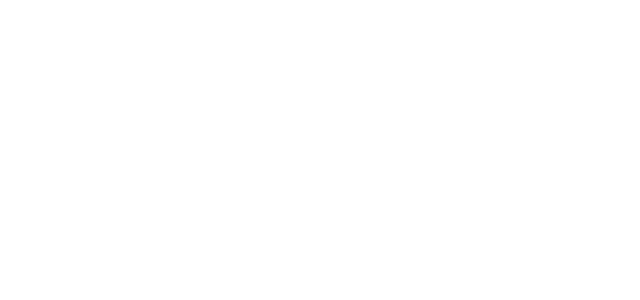
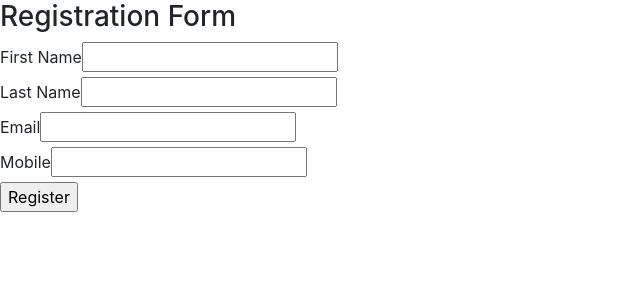
Before and after one commit to dnaveenshankar/frontend, a React (Create React App) app in the folder reactjs/myapp-jsonserver/: page /register in a window 1280 px wide. Before the commit this address had no page. Shown: the top 300 px of the page, without its empty margins (0-640 px from the left). Built offline with nearby package versions, Linux system fonts and the light colour scheme.

Commit message:
Update product details, fix comment postId references, add registration form, and enhance comment management with delete functionality

```diff
--- a/reactjs/myapp-jsonserver/db.json
+++ b/reactjs/myapp-jsonserver/db.json
@@ -14,8 +14,8 @@
     },
     {
       "id": "3",
-      "name": "OnePlus Nord 2",
-      "price": 32000,
+      "name": "OnePlus Nord 3",
+      "price": "75000",
       "mfd": "2025-01-25"
     },
     {
@@ -41,12 +41,6 @@
       "name": "Nothing",
       "price": "12000",
       "mfd": "2025-02-25"
-    },
-    {
-      "id": "8",
-      "name": "Moto G2",
-      "price": "18000",
-      "mfd": "2021-05-12"
     }
   ]
 }
--- a/reactjs/myapp-jsonserver/posts.json
+++ b/reactjs/myapp-jsonserver/posts.json
@@ -20,7 +20,7 @@
     {
       "id": "1",
       "text": "a comment about post 1",
-      "postId": null
+      "postId": "1"
     },
     {
       "id": "2",
@@ -39,8 +39,8 @@
     },
     {
       "id": "5",
-      "postId": "2",
-      "text": "New comment for post 2"
+      "postId": "1",
+      "text": "Good Post"
     }
   ],
   "profile": {
--- a/reactjs/myapp-jsonserver/src/App.js
+++ b/reactjs/myapp-jsonserver/src/App.js
@@ -16,6 +16,7 @@ import DeletePost from './components/posts/DeletePost';
 import Home from './components/Home';
 import AddOrEditProduct from './components/product/AddorEditProduct';
 import DeleteProduct from './components/product/DeleteProduct';
+import RegistrationForm from './components/Forms/RegistrationForm';
 
 function App() {
   return (
@@ -24,13 +25,14 @@ function App() {
         <Routes>
           {/* Home */}
           <Route path='/' element={<Home />} />
+          {/* Forms */}
+          <Route path='/register' element={<RegistrationForm />} />
           {/* Product Service */}
           <Route path='product/all' element={<FetchAllProduct />} />
           <Route path='product/view/:id' element={<FetchProduct />} />
           <Route path='product/add' element={<AddProduct />} />
           <Route path='product/edit/:id?' element={<AddOrEditProduct />} />
           <Route path='product/delete/:id' element={<DeleteProduct />} />
-
           {/* Post Service */}
           <Route path='post/all' element={<FetchAllPosts />} />
           <Route path='post/view/:id' element={<FetchPost />} />
--- /dev/null
+++ b/reactjs/myapp-jsonserver/src/components/Forms/RegistrationForm.js
@@ -0,0 +1,49 @@
+import { useRef } from "react";
+
+function RegistrationForm(){
+
+    const fname = useRef();
+    const lname = useRef();
+    const email = useRef();
+    const mobile = useRef();
+
+    const handleSubmit = (event) =>{
+        event.preventDefault();
+        alert("Form Submitted");
+        console.log(fname.current.value);
+        console.log(lname.current.value);
+        console.log(email.current.value);
+        console.log(mobile.current.value);
+    }
+
+    return(
+        <div>
+            <form onClick={handleSubmit} >
+                <div>
+                    <h3>Registration Form</h3>
+                    <div>
+                        <label>First Name</label>
+                        <input type="text" name="fname" ref={fname}/>
+                    </div>
+                    <div>
+                        <label>Last Name</label>
+                        <input type="text" name="lname" ref={lname}/>
+                    </div>
+                    <div>
+                        <label>Email </label>
+                        <input type="email" name="mobile" ref={mobile}/>
+                    </div>
+                    <div>
+                        <label>Mobile</label>
+                        <input type="number" name="email" ref={email}/>
+                    </div>
+                    <div>
+                        <input type = "button" value="Register"/>
+                    </div>
+                </div>
+            </form>
+        </div>
+    )
+}
+
+export default RegistrationForm;
--- a/reactjs/myapp-jsonserver/src/components/comments/AddorEditComment.js
+++ b/reactjs/myapp-jsonserver/src/components/comments/AddorEditComment.js
@@ -1,10 +1,11 @@
 import { Field, Form, Formik } from 'formik';
 import { useEffect, useState } from 'react';
-import { useParams } from 'react-router-dom';
-import { addComment, fetchCommentById, updateComment } from '../service/CommentService';
+import { useParams, useNavigate } from 'react-router-dom';
+import { addComment, fetchCommentById, updateComment, deleteComment } from '../service/CommentService';
 
 function AddOrEditComment() {
     const { id } = useParams();
+    const navigate = useNavigate();
     const [initialValues, setInitialValues] = useState({
         id: '',
         postId: '',
@@ -17,6 +18,15 @@ function AddOrEditComment() {
         }
     }, [id]);
 
+    const handleDelete = () => {
+        if (window.confirm("Are you sure you want to delete this comment?")) {
+            deleteComment(id).then(() => {
+                alert("Comment Deleted Successfully!");
+                navigate(-1);
+            });
+        }
+    };
+
     return (
         <div className="container mt-4">
             <h3>{id ? 'Edit Comment' : 'Add Comment'}</h3>
@@ -27,10 +37,12 @@ function AddOrEditComment() {
                     if (id) {
                         updateComment(id, values).then(() => {
                             alert("Comment Updated Successfully!");
+                            navigate(-1);
                         });
                     } else {
                         addComment(values).then(() => {
                             alert("Comment Added Successfully!");
+                            navigate(-1);
                         });
                     }
                 }}
@@ -49,7 +61,10 @@ function AddOrEditComment() {
                             <label className="form-label">Comment</label>
                             <Field name="text" type="text" className="form-control" />
                         </div>
-                        <input type="submit" className="btn btn-primary mt-3" value={id ? "Update Comment" : "Add Comment"} />
+                        <div className="mt-3">
+                            <input type="submit" className="btn btn-primary me-2" value={id ? "Update Comment" : "Add Comment"} />
+                            {id && <button type="button" className="btn btn-danger" onClick={handleDelete}>Delete Comment</button>}
+                        </div>
                     </Form>
                 )}
             </Formik>
--- a/reactjs/myapp-jsonserver/src/components/product/AddorEditProduct.js
+++ b/reactjs/myapp-jsonserver/src/components/product/AddorEditProduct.js
@@ -25,7 +25,7 @@ function AddOrEditProduct() {
             deleteProduct(id).then(() => {
                 alert("Product Deleted Successfully!");
                 navigate(-1);
-            });
+            })
         }
     };
 
--- a/reactjs/myapp-jsonserver/src/components/service/ProductService.js
+++ b/reactjs/myapp-jsonserver/src/components/service/ProductService.js
@@ -1,18 +1,23 @@
 import axios from 'axios';
 
-const baseUrl = "http://localhost:5000"
-export function FetchAllProducts(){
-    return axios.get(baseUrl+"/myproducts/");
+const baseUrl = "http://localhost:5000";
+
+export function FetchAllProducts() {
+    return axios.get(`${baseUrl}/myproducts/`);
 }
-export function FetchByIdProduct(id){
-    return axios.get(baseUrl+"/myproducts/"+id)
+
+export function FetchByIdProduct(id) {
+    return axios.get(`${baseUrl}/myproducts/${id}`);
 }
-export function AddProducts(product){
-    return axios.post(baseUrl+"/myproducts/",product)
+
+export function AddProducts(product) {
+    return axios.post(`${baseUrl}/myproducts/`, product);
 }
+
 export function deleteProduct(id) {
-    return axios.delete(baseUrl + "/products/" + id);
+    return axios.delete(`${baseUrl}/myproducts/${id}`);
 }
+
 export function updateProduct(id, product) {
-    return axios.put(`http://localhost:5001/products/${id}`, product);
+    return axios.put(`${baseUrl}/myproducts/${id}`, product);
 }
```
